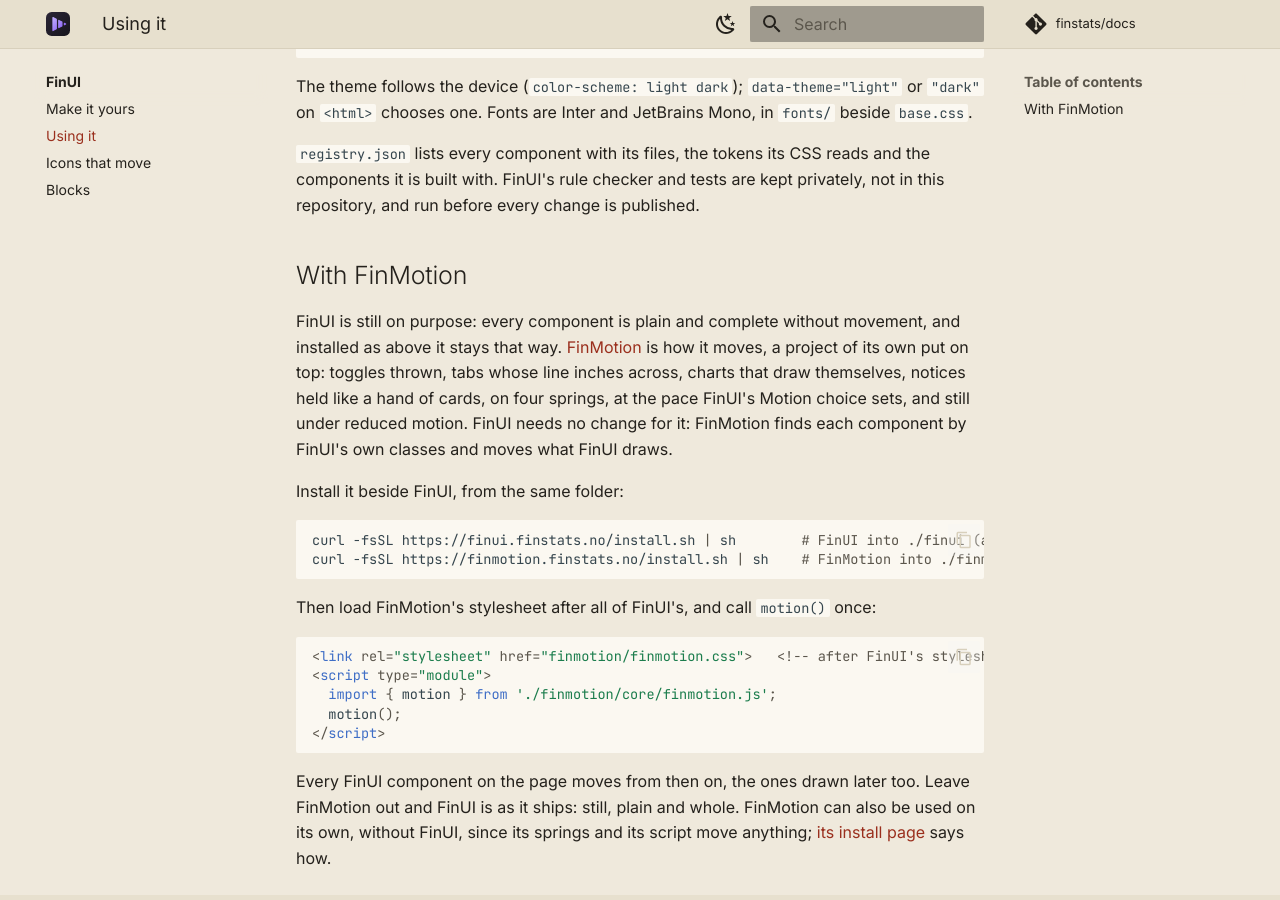
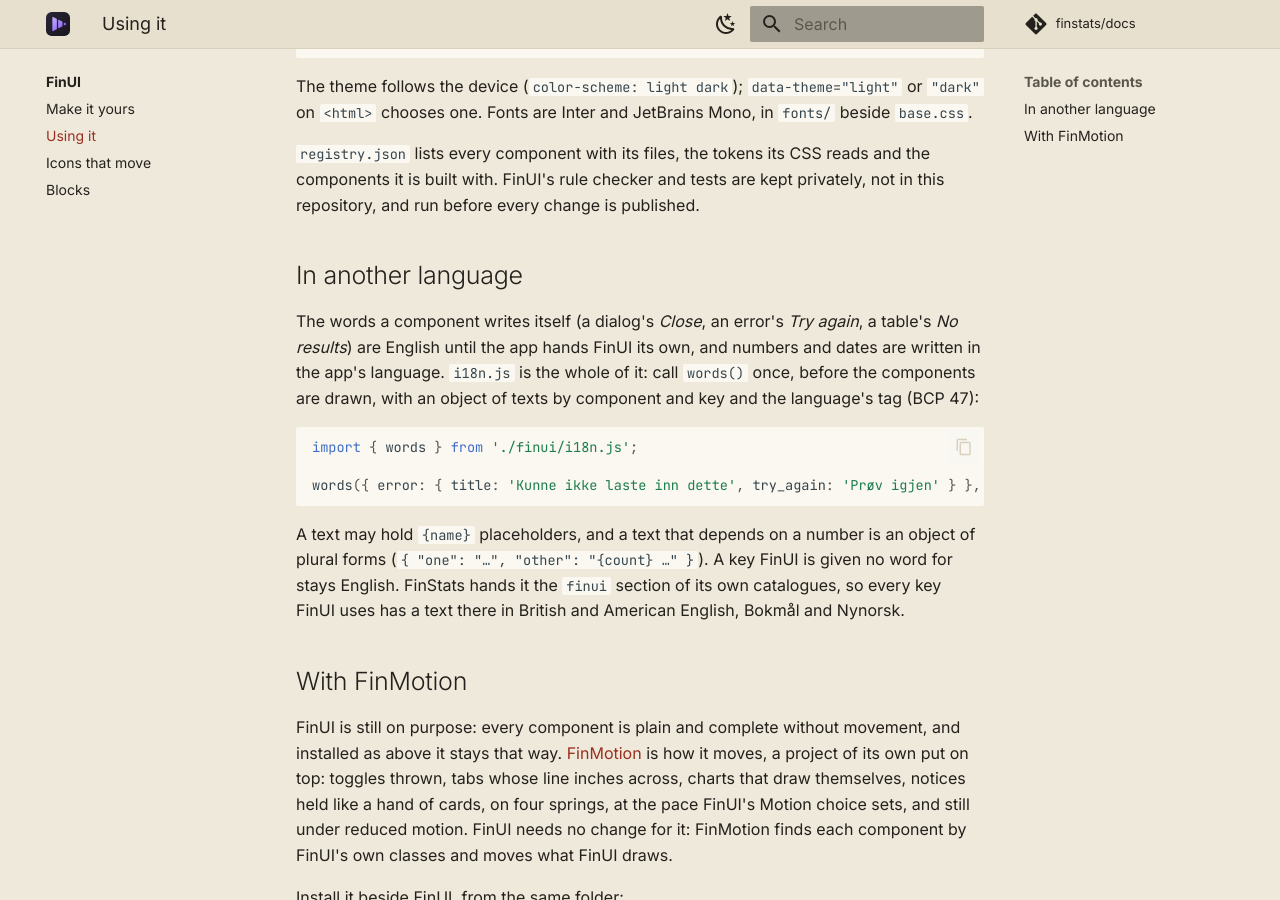
Before and after one commit to finstats/docs, an MkDocs documentation site: the page built from docs/finui/using.md, in a window 1280 px wide and 900 px high, scrolled down 406 px. Built offline with MkDocs 1.6.1 and Material for MkDocs 9.7.7, drawn with Linux system fonts in a browser that asks for light colours; comment, search, counter and statistics services are not loaded.

Commit message:
docs(finui): in another language
words() and say(): how an app hands FinUI its own words and its language.

````diff
--- a/docs/finui/using.md
+++ b/docs/finui/using.md
@@ -18,6 +18,24 @@ Fonts are Inter and JetBrains Mono, in `fonts/` beside `base.css`.
 
 `registry.json` lists every component with its files, the tokens its CSS reads and the components it is built with.
 FinUI's rule checker and tests are kept privately, not in this repository, and run before every change is published.
+
+## In another language
+
+The words a component writes itself (a dialog's *Close*, an error's *Try again*, a table's *No results*) are English
+until the app hands FinUI its own, and numbers and dates are written in the app's language. `i18n.js` is the whole of
+it: call `words()` once, before the components are drawn, with an object of texts by component and key and the
+language's tag (BCP 47):
+
+```js
+import { words } from './finui/i18n.js';
+
+words({ error: { title: 'Kunne ikke laste inn dette', try_again: 'Prøv igjen' } }, 'nb-NO');
+```
+
+A text may hold `{name}` placeholders, and a text that depends on a number is an object of plural forms
+(`{ "one": "…", "other": "{count} …" }`). A key FinUI is given no word for stays English. FinStats hands it the `finui`
+section of its own catalogues, so every key FinUI uses has a text there in British and American English, Bokmål and
+Nynorsk.
 
 ## With FinMotion
 
````
